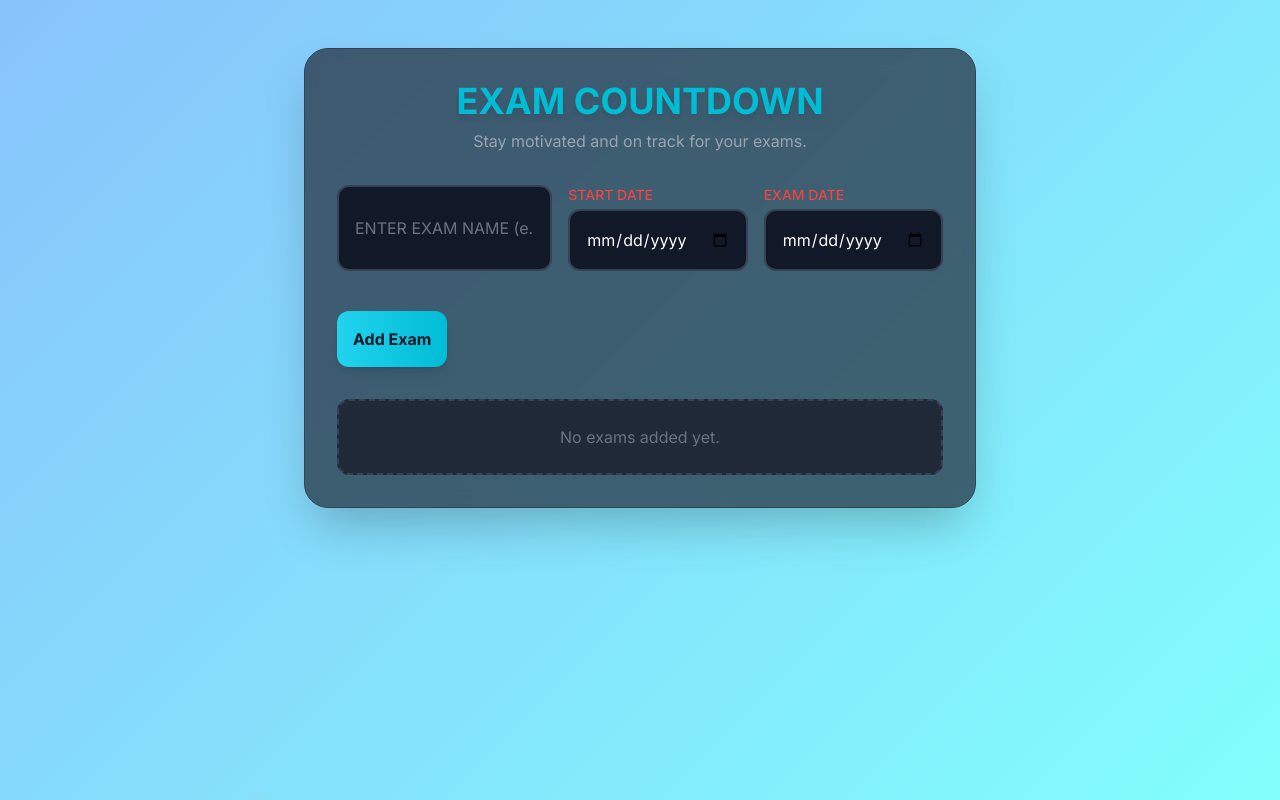
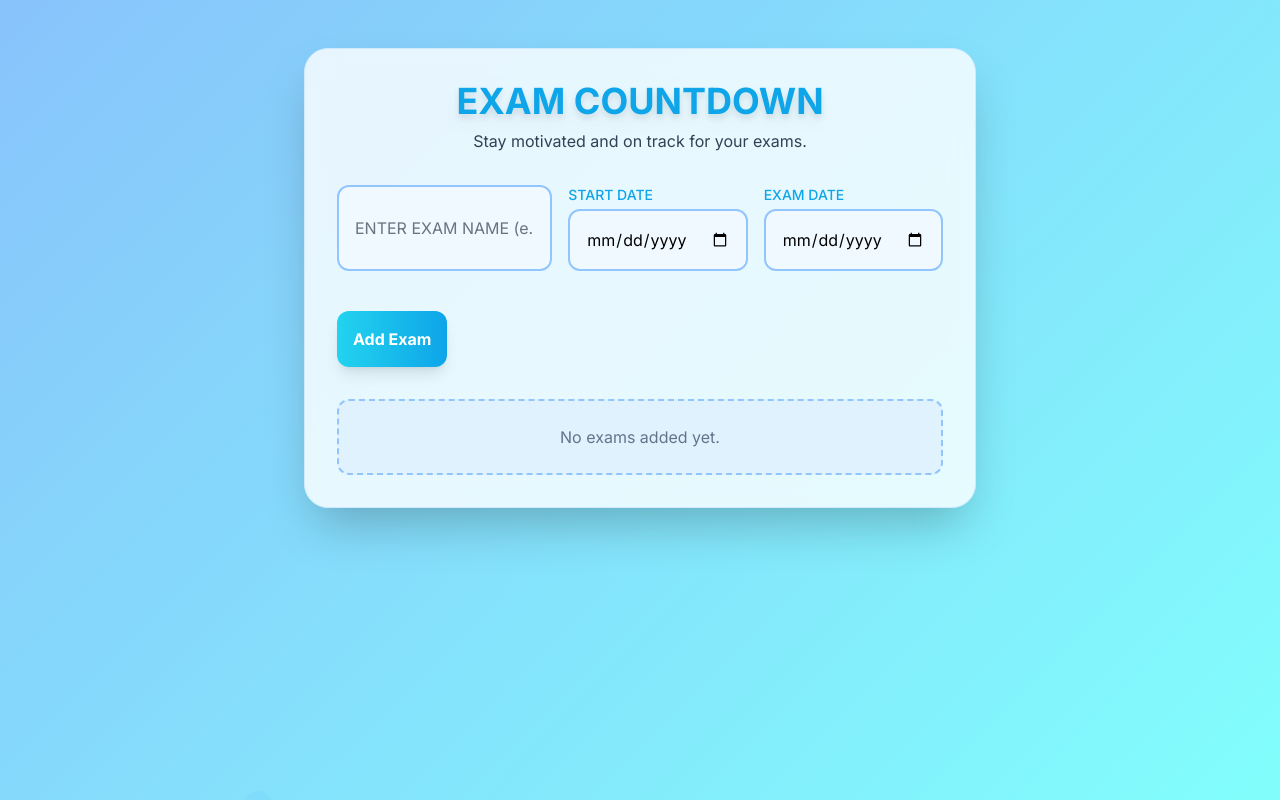
Before and after one commit to varshachauhan2323/SIH_project-ShikshaPath, a Flask app: page /exam_tracker in a window 1280 px wide. Run offline with Flask 3, Linux system fonts and the light colour scheme; some libraries are stand-ins or nearby versions.

Commit message:
change in exam trcaker

```diff
--- a/templates/exam_tracker.html
+++ b/templates/exam_tracker.html
@@ -11,7 +11,6 @@
     body {
       font-family: 'Inter', sans-serif;
       background: linear-gradient(135deg, #88c3fb, #81fefc);
-            color: #d1d5db;
       overflow-y: auto;
     }
     .bubbles {
@@ -24,13 +23,12 @@
     .bubble {
       position: absolute;
       bottom: -150px;
-            background: rgb(255, 255, 255);
       border-radius: 50%;
       animation: rise linear infinite;
     }
     @keyframes rise {
       0% { transform: translateY(0) scale(0.5); opacity: 0; }
-            50% { opacity: 0.3; }
+      50% { opacity: 0.4; }
       100% { transform: translateY(-100vh) scale(1.2); opacity: 0; }
     }
   </style>
@@ -41,31 +39,31 @@
   <div class="bubbles" id="bubbles-container"></div>
 
   <!-- Main Container -->
-    <div class="bg-[#1f2937] bg-opacity-70 backdrop-blur-md p-8 rounded-3xl shadow-2xl w-full max-w-2xl mt-8 mb-12 relative z-10 border border-[#374151]">
-        <h1 class="text-4xl font-extrabold text-[#00bcd4] text-center mb-2 drop-shadow-lg">EXAM COUNTDOWN</h1>
-        <p class="text-center text-[#9ca3af] mb-8">Stay motivated and on track for your exams.</p>
+  <div class="bg-white bg-opacity-80 backdrop-blur-md p-8 rounded-3xl shadow-2xl w-full max-w-2xl mt-8 mb-12 relative z-10 border border-[#d1e9ff]">
+    <h1 class="text-4xl font-extrabold text-[#0ea5e9] text-center mb-2 drop-shadow-lg">EXAM COUNTDOWN</h1>
+    <p class="text-center text-[#334155] mb-8">Stay motivated and on track for your exams.</p>
 
     <!-- Add Exam Form -->
     <form id="add-exam-form" class="flex flex-col sm:flex-row flex-wrap gap-4 mb-8">
-            <input type="text" id="EXAM-NAME" placeholder="ENTER EXAM NAME (e.g., JEE Main)" class="flex-1 min-w-[200px] p-4 rounded-xl border-2 border-[#374151] bg-[#111827] text-white placeholder-[#6b7280] focus:ring-2 focus:ring-[#00bcd4] focus:border-[#00bcd4] transition duration-200" required>
+      <input type="text" id="EXAM-NAME" placeholder="ENTER EXAM NAME (e.g., JEE Main)" class="flex-1 min-w-[200px] p-4 rounded-xl border-2 border-[#93c5fd] bg-[#f0f9ff] text-black placeholder-[#6b7280] focus:ring-2 focus:ring-[#0ea5e9] focus:border-[#0ea5e9] transition duration-200" required>
 
       <div class="flex-1 flex flex-col gap-1 min-w-[160px]">
-                <label for="start-date" class="text-sm font-medium text-[#ef4444]">START DATE</label>
-                <input type="date" id="start-date" class="p-4 rounded-xl border-2 border-[#374151] bg-[#111827] text-white focus:ring-2 focus:ring-[#00bcd4] focus:border-[#00bcd4] transition duration-200" required>
+        <label for="start-date" class="text-sm font-medium text-[#0ea5e9]">START DATE</label>
+        <input type="date" id="start-date" class="p-4 rounded-xl border-2 border-[#93c5fd] bg-[#f0f9ff] text-black focus:ring-2 focus:ring-[#0ea5e9] focus:border-[#0ea5e9] transition duration-200" required>
       </div>
 
       <div class="flex-1 flex flex-col gap-1 min-w-[160px]">
-                <label for="exam-date" class="text-sm font-medium text-[#ef4444]">EXAM DATE</label>
-                <input type="date" id="exam-date" class="p-4 rounded-xl border-2 border-[#374151] bg-[#111827] text-white focus:ring-2 focus:ring-[#00bcd4] focus:border-[#00bcd4] transition duration-200" required>
+        <label for="exam-date" class="text-sm font-medium text-[#0ea5e9]">EXAM DATE</label>
+        <input type="date" id="exam-date" class="p-4 rounded-xl border-2 border-[#93c5fd] bg-[#f0f9ff] text-black focus:ring-2 focus:ring-[#0ea5e9] focus:border-[#0ea5e9] transition duration-200" required>
       </div>
 
-            <button type="submit" class="bg-gradient-to-r from-[#22d3ee] to-[#00bcd4] text-[#111827] font-extrabold p-4 rounded-xl hover:from-[#00bcd4] hover:to-[#22d3ee] transition duration-200 shadow-lg sm:mt-6 transform hover:scale-105">Add Exam</button>
+      <button type="submit" class="bg-gradient-to-r from-[#22d3ee] to-[#0ea5e9] text-white font-extrabold p-4 rounded-xl hover:from-[#0ea5e9] hover:to-[#22d3ee] transition duration-200 shadow-lg sm:mt-6 transform hover:scale-105">Add Exam</button>
     </form>
 
     <!-- Exam List -->
     <div id="exam-list" class="flex flex-col gap-6">
       <!-- Exams will be rendered here -->
-            <div class="p-6 text-center text-[#6b7280] border-2 border-dashed rounded-xl border-[#374151] bg-[#1f2937]">No exams added yet.</div>
+      <div class="p-6 text-center text-[#64748b] border-2 border-dashed rounded-xl border-[#93c5fd] bg-[#e0f2fe]">No exams added yet.</div>
     </div>
   </div>
 
@@ -79,15 +77,15 @@
 
     let exams = JSON.parse(localStorage.getItem('exams')) || [];
     let countdownIntervals = {};
-        const bubbleColors = ['rgba(147, 197, 253, 0.4)', 'rgba(251, 191, 36, 0.4)', 'rgba(252, 165, 165, 0.4)', 'rgba(100, 116, 139, 0.4)'];
+    const bubbleColors = ['rgba(147, 197, 253, 0.4)', 'rgba(125, 211, 252, 0.4)', 'rgba(59, 130, 246, 0.4)', 'rgba(191, 219, 254, 0.4)'];
 
     // Function to create a dynamic bubble
     function createBubble() {
       const bubble = document.createElement('div');
       bubble.className = 'bubble';
-            const size = Math.random() * 60 + 20; // Size between 20px and 80px
+      const size = Math.random() * 60 + 20;
       const left = Math.random() * 100;
-            const duration = Math.random() * 20 + 20; // Duration between 20s and 40s
+      const duration = Math.random() * 20 + 20;
       const color = bubbleColors[Math.floor(Math.random() * bubbleColors.length)];
 
       bubble.style.width = `${size}px`;
@@ -98,59 +96,65 @@
 
       bubblesContainer.appendChild(bubble);
 
-            // Remove the bubble after its animation is complete
       setTimeout(() => {
         bubble.remove();
       }, duration * 1000);
     }
-
-        // Start creating bubbles every 1-2 seconds
     setInterval(createBubble, 1500);
 
-        // Function to save exams to localStorage
+    // Save exams to localStorage
     function saveExams() {
       localStorage.setItem('exams', JSON.stringify(exams));
     }
 
-        // Function to update the countdown display for a single exam
+    // Countdown function -> Only Days Left
     function updateCountdownDisplay(exam, countdownElement) {
       const now = new Date();
       const examDate = new Date(exam.date);
       const timeRemaining = examDate - now;
 
       if (timeRemaining <= 0) {
-                countdownElement.textContent = "Exam is today!";
+        countdownElement.textContent = "0 days left";
         clearInterval(countdownIntervals[exam.id]);
       } else {
-                const days = Math.floor(timeRemaining / (1000 * 60 * 60 * 24));
-                const hours = Math.floor((timeRemaining % (1000 * 60 * 60 * 24)) / (1000 * 60 * 60));
-                const minutes = Math.floor((timeRemaining % (1000 * 60 * 60)) / (1000 * 60));
-                const seconds = Math.floor((timeRemaining % (1000 * 60)) / 1000);
-
-                countdownElement.textContent = `${days}d ${hours}h ${minutes}m ${seconds}s`;
+        const days = Math.ceil(timeRemaining / (1000 * 60 * 60 * 24));
+        countdownElement.textContent = `${days} days left`;
       }
     }
 
-        // Function to calculate the number of days between two dates
-        function calculateDuration(startDate, examDate) {
+    // Duration Calculation
+   function calculateDaysLeft(startDate, examDate) {
+  const today = new Date();
   const start = new Date(startDate);
   const end = new Date(examDate);
+
+  // Normalize to midnight
+  today.setHours(0, 0, 0, 0);
+  start.setHours(0, 0, 0, 0);
+  end.setHours(0, 0, 0, 0);
+
   const oneDay = 1000 * 60 * 60 * 24;
-            const differenceMs = end - start;
-            return Math.round(differenceMs / oneDay);
+
+  if (today < start) {
+    // Exam not started yet → show full study period
+    return Math.floor((end - start) / oneDay);
+  } else {
+    // Exam already started → countdown from today
+    return Math.floor((end - today) / oneDay);
+  }
 }
 
-        // Function to render exams on the page
+
+    // Render Exams
     function renderExams() {
       examList.innerHTML = '';
-            // Clear all existing intervals to prevent memory leaks and redundant updates
       for (const id in countdownIntervals) {
         clearInterval(countdownIntervals[id]);
       }
       countdownIntervals = {};
 
       if (exams.length === 0) {
-                examList.innerHTML = `<div class="p-6 text-center text-[#6b7280] border-2 border-dashed rounded-xl border-[#374151] bg-[#1f2937]">No exams added yet.</div>`;
+        examList.innerHTML = `<div class="p-6 text-center text-[#64748b] border-2 border-dashed rounded-xl border-[#93c5fd] bg-[#e0f2fe]">No exams added yet.</div>`;
         return;
       }
 
@@ -158,31 +162,27 @@
 
       exams.forEach(exam => {
         const examDiv = document.createElement('div');
-                examDiv.className = 'flex flex-col sm:flex-row justify-between items-start sm:items-center bg-[#1f2937] p-6 rounded-xl shadow-md border-t-4 border-[#00bcd4] transition-all duration-300 transform hover:scale-[1.02] hover:border-[#1a1e2a] min-h-[120px]';
+        examDiv.className = 'flex flex-col sm:flex-row justify-between items-start sm:items-center bg-[#f0f9ff] p-6 rounded-xl shadow-md border-t-4 border-[#0ea5e9] transition-all duration-300 transform hover:scale-[1.02] hover:border-[#0284c7] min-h-[120px]';
         examDiv.innerHTML = `
           <div class="flex-1 mb-2 sm:mb-0">
-                        <h2 class="text-xl font-bold text-[#00bcd4]">${exam.name}</h2>
-                        <p class="text-sm text-[#9ca3af]">Exam Date: ${exam.date}</p>
-                        <p class="text-sm text-[#9ca3af]">Start Date: ${exam.startDate}</p>
-                        <p class="text-sm text-[#9ca3af] mt-1 font-semibold">Total Study Period: ${exam.duration} days</p>
+            <h2 class="text-xl font-bold text-[#0ea5e9]">${exam.name}</h2>
+            <p class="text-sm text-[#334155]">Exam Date: ${exam.date}</p>
+            <p class="text-sm text-[#334155]">Start Date: ${exam.startDate}</p>
+            <p class="text-sm text-[#334155] mt-1 font-semibold">Total Study Period: ${exam.duration} days</p>
           </div>
           <div class="flex flex-col sm:flex-row items-start sm:items-center gap-4">
-                        <p class="countdown-text text-2xl font-extrabold text-[#00bcd4]" data-exam-id="${exam.id}"></p>
-                        <button class="remove-btn bg-red-600 text-white font-semibold py-2 px-4 rounded-lg hover:bg-red-700 transition duration-200 text-sm transform hover:scale-105">Remove</button>
+            <p class="countdown-text text-2xl font-extrabold text-[#0ea5e9]" data-exam-id="${exam.id}"></p>
+            <button class="remove-btn bg-red-500 text-white font-semibold py-2 px-4 rounded-lg hover:bg-red-600 transition duration-200 text-sm transform hover:scale-105">Remove</button>
           </div>
         `;
 
-                // Add event listener to the remove button
         examDiv.querySelector('.remove-btn').addEventListener('click', () => {
           removeExam(exam.id);
         });
 
         examList.appendChild(examDiv);
 
-                // Get the countdown element for this specific exam
         const countdownElement = examDiv.querySelector('.countdown-text');
-
-                // Start or update countdown for this exam
         updateCountdownDisplay(exam, countdownElement);
         countdownIntervals[exam.id] = setInterval(() => {
           updateCountdownDisplay(exam, countdownElement);
@@ -190,27 +190,22 @@
       });
     }
 
-        // Function to add a new exam
+    // Add Exam
     function addExam(e) {
       e.preventDefault();
       const examName = examNameInput.value.trim();
       const examDate = examDateInput.value;
       const startDate = startDateInput.value;
 
-            // Check if exam name and dates are valid before proceeding
-            if (!examName || !examDate || !startDate) {
-                return;
-            }
+      if (!examName || !examDate || !startDate) return;
 
       const duration = calculateDuration(startDate, examDate);
-
       const newExam = {
         id: Date.now(),
         name: examName,
         date: examDate,
         startDate: startDate,
-                duration: duration,
-                countdown: ''
+        duration: duration
       };
 
       exams.push(newExam);
@@ -219,7 +214,7 @@
       renderExams();
     }
 
-        // Function to remove an exam
+    // Remove Exam
     function removeExam(id) {
       exams = exams.filter(exam => exam.id !== id);
       saveExams();
@@ -230,7 +225,7 @@
       renderExams();
     }
 
-        // Event listener for form submission
+    // Event listener
     form.addEventListener('submit', addExam);
 
     // Initial render
```
Lines whose indentation alone changed are shown as unchanged.
